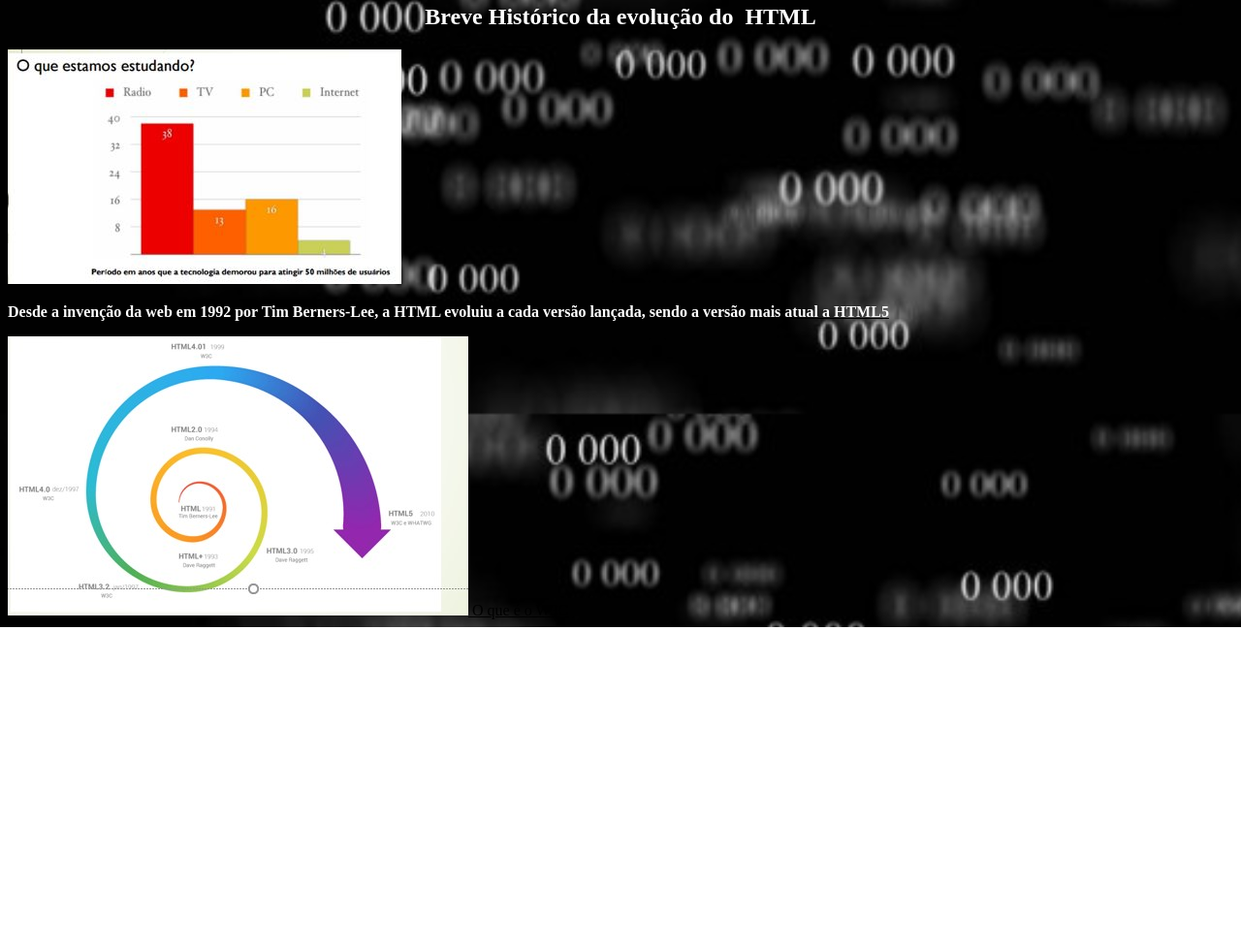
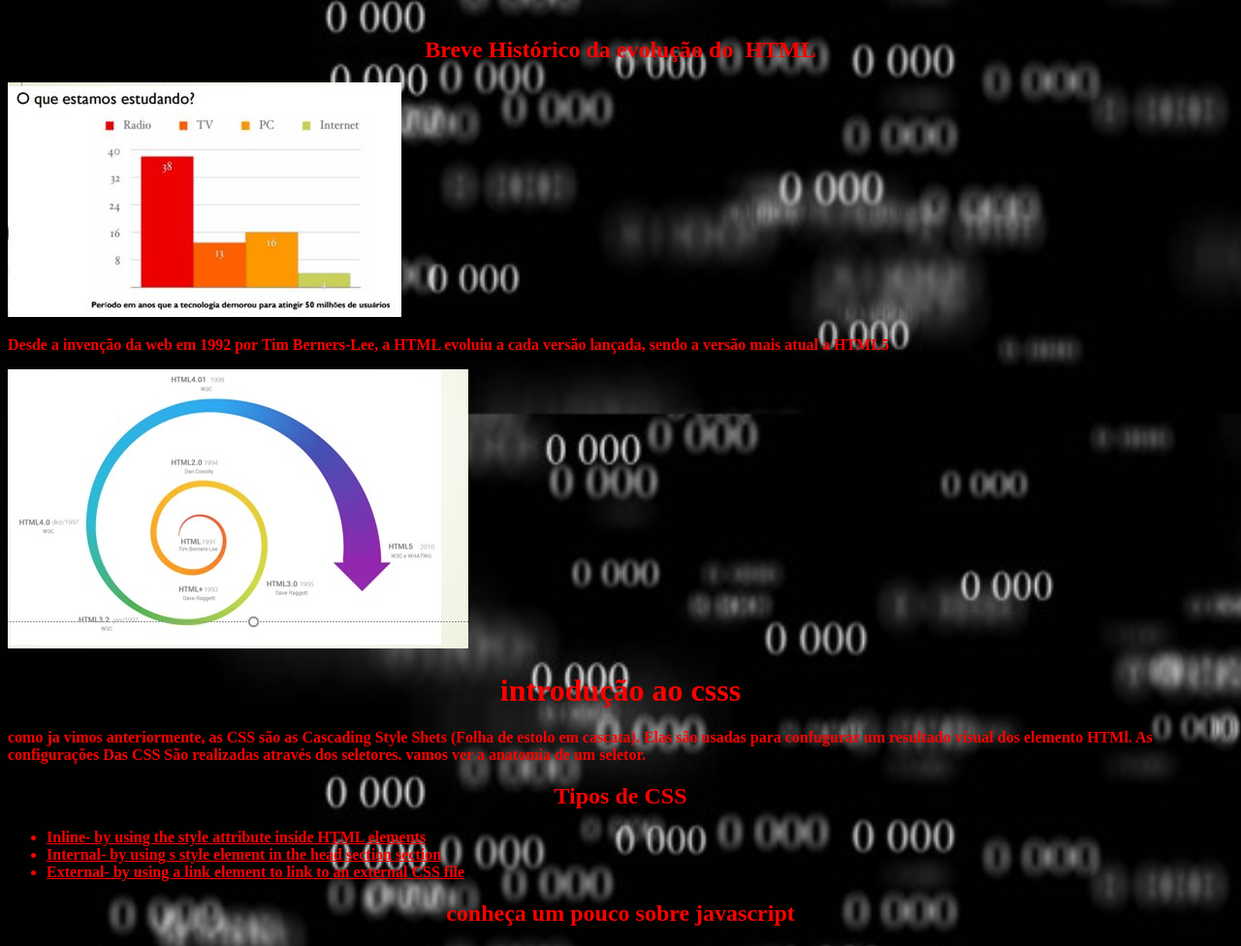
Before and after one commit to projetos-Gabryel/Aulas-De-iw, a plain HTML site: page index.html in a window 1280 px wide. Shown: the part 373-1349 px from the top of the page at 97% size. Before the commit the page ends 1020 px from the top, so only its background shows below. Drawn offline with Linux system fonts and the light colour scheme.

Commit message:
Add files via upload

```diff
--- a/css/style.css
+++ b/css/style.css
@@ -1,7 +1,7 @@
 
 body{
 	background-image: url(../img/fundo.jpg);
-  background-repeat: no-repeat;
+  background-repeat: round;
     background-size: cover;
     background-attachment: fixed;
 	}
@@ -9,11 +9,11 @@ body{
 
 h1,h2{
     text-align: center;
- 	color: #FFFFFF;
+ 	color: #ff0000;
  	font-weight:bolder;
  }
 p{
-    color:#FFFFFF;
+    color:#ff0000;
  	font-weight:bolder;
     font-size:bolder;
 
@@ -21,7 +21,7 @@ p{
 
 ul li{
       text-decoration: underline;
-      color:#FFFFFF ;
+      color:#ff0000 ;
       font-weight: bolder;
 
   }
@@ -29,5 +29,5 @@ ul li{
 figure{
 
       text-align: center;
-      border: 20px dashed #EE82EE;
+      border: 20px dashed #ff0000;
      }
--- a/index.html
+++ b/index.html
@@ -12,24 +12,19 @@
 	   <p>HTML (Hyper Text Markup Language) é uma Linguagem de Marcação de Hipertexto utilizada para criação de páginas da Web. Essa é a linguagem que o seu navegador (Browser) decodifica para exibir as páginas.</p>
 
     <h2>O que é HTML?</h2>
-      <u>
 
 
+
+           <ul>
 
            <p>Saiba mais sobre o html <a href="https://www.w3schools.com/html/default.asp"target="_blank">Aqui</a></p>
            <p>HTML é a linguagem de marcação padrão para a criação de páginas da web</p>
            <li>Hipertexto pode ser definido como todo o conteúdo o qual se encontra inserido em um documento para a web, sendo que sua principal característica seria a possibilidade de se interligar a outros documentos também na web</li>
            <li>O HTML é baseado no conceito de Hipertexto. Hipertexto são conjuntos de elementos – ou nós – ligados por conexões. Estes elementos podem ser palavras, imagens, vídeos, áudio, documentos etc.
+           </li>
+           </ul>
 
-           </li>
-         </ul>
-
-
-
-
-
-
-         <h2>Breve Histórico da evolução do  HTML</h2>
+          <<h2>Breve Histórico da evolução do  HTML</h2>
            <img src="img/grafico.jpg" alt="Historia da evolução do html">
 
 
@@ -38,7 +33,26 @@
 
           <img src="img/his.jpg" alt="Historia da evolução do html">
 
-   O que  é o W3C
+          <h1>introdução ao csss</h1>
+          <p>como ja vimos anteriormente, as CSS são as Cascading Style Shets
+          (Folha de estolo em cascata). Elas são usadas para confugurar um
+           resultado visual dos elemento HTMl. As configurações Das CSS São
+           realizadas através dos seletores. vamos ver a anatomia de um seletor.
+           </p>
+           <h2>Tipos de CSS</h2>
+               <ul>
+                    <li>Inline- by using the style attribute inside HTML elements
+                    </li>
+                    <li>Internal- by using s style element in the head section section
+                    </li>
+                    <li>External- by using a link element to link to an external
+                     CSS file</li>
+                </ul>
+            <h2>conheça um pouco sobre javascript</h2>
+
+
+
+
 
 
 
```
Also changed, not shown: Javascript.html (added, +45 -0 lines).
